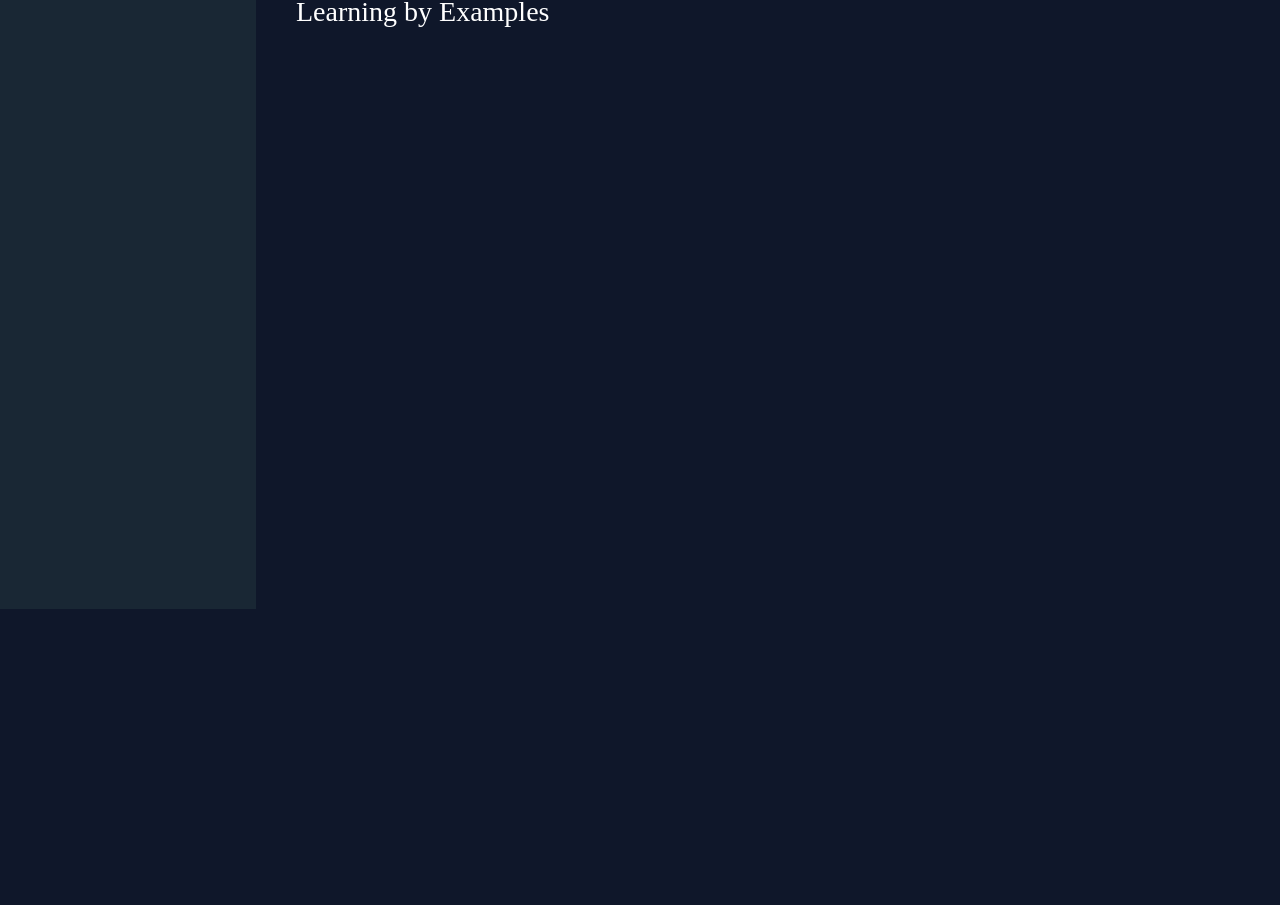
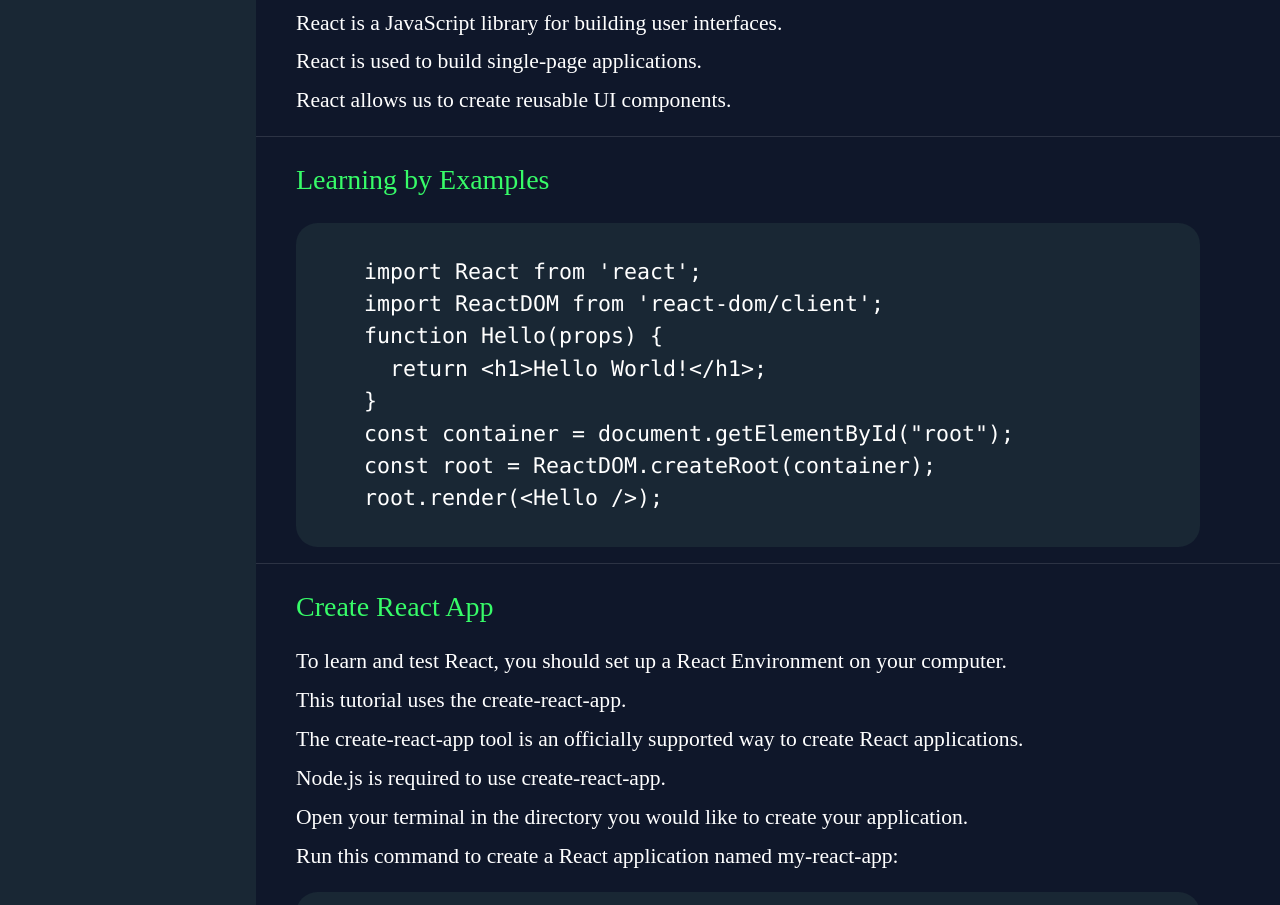
Before and after one commit to 07-ankur/Learnify, a React (Vite) app: page /tutorialsContent in a window 1280 px wide. Shown: the part 191-1096 px from the top of the page. Before the commit the page ends 800 px from the top, so only its background shows below. Built offline with nearby package versions, Linux system fonts and the light colour scheme; a web font is replaced by a local one.

Commit message:
Added React Tutorials

```diff
--- /dev/null
+++ b/src/container/Tutorials/React_tutorials/React_Home.jsx
@@ -0,0 +1,229 @@
+import React, { useState } from "react";
+import { Box } from "@mui/system";
+import { Divider } from "@mui/material";
+import { Typography } from "@mui/material";
+import ContainedButton from "../../../components/Buttons/Contained_btn";
+import img1 from "../../../assets/images/Tutorials/React/Home_1.png";
+import OutlinedButton from "../../../components/Buttons/OutlinedButton";
+import ChecklistIcon from "@mui/icons-material/Checklist";
+import ChecklistRtlIcon from "@mui/icons-material/ChecklistRtl";
+import AlignHorizontalLeftIcon from '@mui/icons-material/AlignHorizontalLeft';
+import AlignHorizontalRightIcon from '@mui/icons-material/AlignHorizontalRight';
+
+const React_Home = () => {
+  const [completion, setCompletion] = useState(false);
+  const [message, setMessage] = useState("Mark as completed !!");
+
+  const toggleCompletion = () => {
+    if (!completion) {
+      setCompletion(true);
+      setMessage("Still not completed!!");
+    } else {
+      setCompletion(false);
+      setMessage("Mark as completed!!");
+    }
+  };
+  const reactCode = `
+    import React from 'react';
+    import ReactDOM from 'react-dom/client';
+    function Hello(props) {
+      return <h1>Hello World!</h1>;
+    }
+    const container = document.getElementById("root");
+    const root = ReactDOM.createRoot(container);
+    root.render(<Hello />);
+  `;
+
+  const createReactAppCode = "npx create-react-app my-react-app";
+  const uninstallCreateReactApp = "Note: If you've previously installed create-react-app globally, it is recommended that you uninstall the package to ensure npx always uses the latest version of create-react-app. To uninstall, run this command: npm uninstall -g create-react-app.";
+  const cdCommand = "cd my-react-app";
+  const npmStartCommand = "npm start";
+
+  const renderHTML = (htmlContent) => {
+    return { __html: htmlContent };
+  };
+
+  return (
+    <Box>
+      <Box sx={{ mt: 2 }}>
+        <Divider sx={{ my: 1 }} />
+        <Typography variant="h5" sx={{ mx: 5, my: 2, lineHeight: "180%" }}>
+          React is a JavaScript library for building user interfaces.
+          <br />
+          React is used to build single-page applications.
+          <br />
+          React allows us to create reusable UI components.
+        </Typography>
+        <Divider sx={{ my: 1 }} />
+        <Typography
+          variant="h4"
+          sx={{ mx: 5, color: "#37fb68", lineHeight: "250%" }}
+        >
+          Learning by Examples
+        </Typography>
+        <Box
+          sx={{
+            ml: 5,
+            mr: 10,
+            mb: 2,
+            bgcolor: "#192734",
+            borderRadius: "1em",
+          }}
+        >
+          <Typography variant="h5" sx={{ mx: 2, my: 1, lineHeight: "150%" }}>
+            <pre>{reactCode}</pre>
+          </Typography>
+        </Box>
+        <Divider sx={{ my: 1 }} />
+        <Typography
+          variant="h4"
+          sx={{ mx: 5, color: "#37fb68", lineHeight: "250%" }}
+        >
+          Create React App
+        </Typography>
+        <Typography variant="h5" sx={{ mx: 5, mb: 2, lineHeight: "180%" }}>
+          To learn and test React, you should set up a React Environment on your
+          computer.
+          <br />
+          This tutorial uses the create-react-app.
+          <br />
+          The create-react-app tool is an officially supported way to create
+          React applications.
+          <br />
+          Node.js is required to use create-react-app.
+          <br />
+          Open your terminal in the directory you would like to create your
+          application.
+          <br />
+          Run this command to create a React application named my-react-app:
+        </Typography>
+        <Box
+          sx={{
+            ml: 5,
+            mr: 10,
+            mb: 2,
+            px: 2,
+            py: 0.5,
+            bgcolor: "#192734",
+            borderRadius: "1em",
+          }}
+        >
+          <Typography
+            variant="h5"
+            sx={{ mx: 4, mt: 2, mb: 2, lineHeight: "150%" }}
+          >
+            {createReactAppCode}
+          </Typography>
+        </Box>
+      </Box>
+      <Box sx={{ my: 2, mx: 4, p: 1, borderRadius: "1em", bgcolor: "#FFF4A3" }}>
+        <Typography
+          variant="h5"
+          sx={{ mx: 4, mt: 2, mb: 2, lineHeight: "150%", color:'black' }}
+        >
+          {uninstallCreateReactApp}
+        </Typography>
+      </Box>
+      <Divider sx={{ my: 2 }} />
+      <Typography
+        variant="h4"
+        sx={{ mx: 5, color: "#37fb68", lineHeight: "250%" }}
+      >
+        Run the React Application
+      </Typography>
+      <Typography variant="h5" sx={{ mx: 5, mb: 2, lineHeight: "180%" }}>
+        Run this command to move to the my-react-app directory:
+      </Typography>
+      <Box
+        sx={{
+          ml: 5,
+          mr: 10,
+          mb: 2,
+          px: 2,
+          py: 0.5,
+          bgcolor: "#192734",
+          borderRadius: "1em",
+        }}
+      >
+        <Typography
+          variant="h5"
+          sx={{ mx: 4, mt: 2, mb: 2, lineHeight: "150%" }}
+        >
+          {cdCommand}
+        </Typography>
+      </Box>
+      <Typography variant="h5" sx={{ mx: 5, mb: 2, lineHeight: "180%" }}>
+        Run this command to execute the React application my-react-app:
+      </Typography>
+      <Box
+        sx={{
+          ml: 5,
+          mr: 10,
+          mb: 4,
+          px: 2,
+          py: 0.5,
+          bgcolor: "#192734",
+          borderRadius: "1em",
+        }}
+      >
+        <Typography
+          variant="h5"
+          sx={{ mx: 4, mt: 2, mb: 2, lineHeight: "150%" }}
+        >
+          {npmStartCommand}
+        </Typography>
+      </Box>
+      <Typography variant="h5" sx={{ mx: 5, mb: 2, lineHeight: "180%" }}>
+        A new browser window will pop up with your newly created React App! If
+        not, open your browser and type localhost:3000 in the address bar.
+        <br />
+        <br />
+        The result:
+      </Typography>
+      <Box sx={{ mx: 5, mb: 2 }}>
+        <img src={img1} alt="img" />
+      </Box>
+      <Divider sx={{ my: 2 }} />
+      <Box
+        sx={{
+          display: "flex",
+          width: "85%",
+          alignItems: "center",
+          justifyContent: "center",
+          mb: 2,
+        }}
+      >
+        {completion ? <ChecklistIcon sx={{ color: "#37fb68", mx: 1 }} /> : <AlignHorizontalLeftIcon sx={{ color: "yellow", mx: 1 }}/>}
+        <Typography variant="h4" sx={{ color: completion?"#37fb68":"#FFF4A3" }}>
+          {completion?'Completed':'Not Completed'}
+        </Typography>
+        {completion ? <ChecklistRtlIcon sx={{ color: "#37fb68", mx: 1 }} /> : <AlignHorizontalRightIcon sx={{ color: "yellow", mx: 1 }}/>}
+      </Box>
+      <Box
+        sx={{
+          display: "flex",
+          width: "85%",
+          alignItems: "center",
+          justifyContent: "space-between",
+          mb: 4,
+        }}
+      >
+        <ContainedButton arrowRev sx={{ mb: 2, mx: 2, color: "black" }} fit>
+          Prev
+        </ContainedButton>
+        <OutlinedButton
+          sx={{ width: "30%", color: completion ? "yellow" : "#37fb68" }}
+          onClick={toggleCompletion}
+        >
+          {message}
+        </OutlinedButton>
+        <ContainedButton arrow sx={{ mb: 2, mx: 2, color: "black" }} fit>
+          Next
+        </ContainedButton>
+      </Box>
+      <Divider sx={{ my: 2 }} />
+    </Box>
+  );
+};
+
+export default React_Home;
--- a/src/container/Tutorials/TutorialContent.jsx
+++ b/src/container/Tutorials/TutorialContent.jsx
@@ -4,6 +4,7 @@ import React from "react";
 import { tutorialTheme } from "../../utils/theme";
 import OutlinedButton from "../../components/Buttons/OutlinedButton";
 import ContainedButton from "../../components/Buttons/Contained_btn";
+import Home from "./React_tutorials/React_Home";
 
 const TutorialContent = () => {
   return (
@@ -22,27 +23,30 @@ const TutorialContent = () => {
             Back to Home
           </OutlinedButton>
           <Divider sx={{ border: "1px solid white", mb: 1 }} />
-          <Typography variant="h4" sx={{ m:2, color: "#FFF4A3" }}>
+          <Typography variant="h4" sx={{ m: 2, color: "#FFF4A3" }}>
             React JS Tutorial
           </Typography>
         </Box>
         <Box sx={{ width: "80%" }}>
-          <Typography variant="h2" sx={{ mx:5, my:3, color: "#FFF4A3" }}>
+          <Typography variant="h2" sx={{ mx: 5, my: 3, color: "#FFF4A3" }}>
             React Home
           </Typography>
-          <Box sx={{display:'flex', width:'85%', alignItems:'center', justifyContent:'space-between'}}>
-          <ContainedButton arrowRev sx={{ mb: 2, mx: 2, color:'black' }} fit>
-            Prev
-          </ContainedButton>
-          <ContainedButton arrow sx={{ mb: 2, mx: 2, color:'black' }} fit>
-            Next
-          </ContainedButton>
+          <Box
+            sx={{
+              display: "flex",
+              width: "85%",
+              alignItems: "center",
+              justifyContent: "space-between",
+            }}
+          >
+            <ContainedButton arrowRev sx={{ mb: 2, mx: 2, color: "black" }} fit>
+              Prev
+            </ContainedButton>
+            <ContainedButton arrow sx={{ mb: 2, mx: 2, color: "black" }} fit>
+              Next
+            </ContainedButton>
           </Box>
-          <Box sx={{}}>
-            <Typography variant="h4" sx={{mx:5, my:3}}>
-              Learning by Examples
-            </Typography>
-          </Box>
+          <Home/>
         </Box>
       </Box>
     </ThemeProvider>
```
Also changed, not shown: src/assets/images/Tutorials/React/Home_1.png (added).
